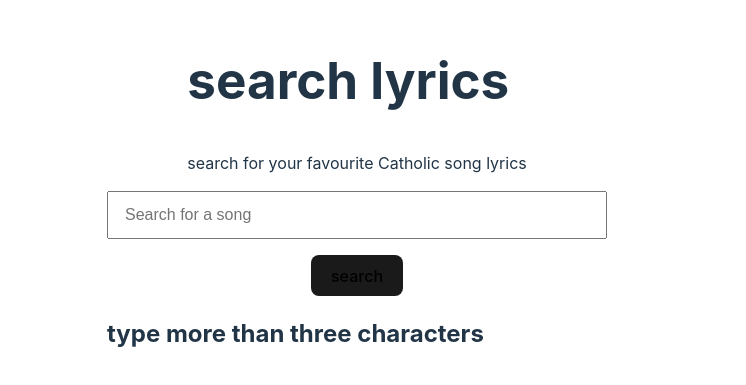
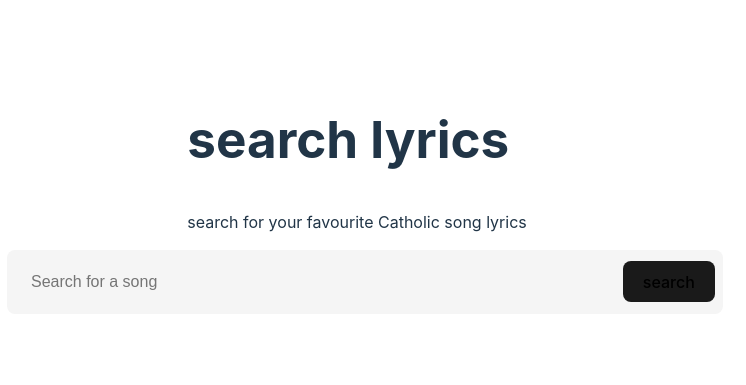
Before and after one commit to kimanthigregory/searchlyrics, a React (Vite) app: page / in a window 1280 px wide. Shown: the part 209-594 px from the top of the page, without its empty margins (283-1029 px from the left). Built offline with nearby package versions, Linux system fonts and the light colour scheme.

Commit message:
impliment search functionality

```diff
--- a/src/components/input.css
+++ b/src/components/input.css
@@ -3,16 +3,28 @@ main {
   place-items: center;
   width: 100vw;
 }
+.search {
+  width: 700px;
+}
 .search-area {
-  display: grid;
-  place-items: center;
-  gap: 1rem;
+  display: flex;
+  background-color: #f5f5f5;
+  height: 3rem;
+  padding: 0.5rem;
+  border-radius: 8px 8px 0 0;
+  width: 100%;
 }
 input {
   height: 3rem;
-  width: 500px;
+  width: 100%;
   padding: 0 1rem;
   font-size: 1rem;
+  background-color: #f5f5f5;
+  border: none;
+  color: #1a1a1a;
+}
+input:focus {
+  outline: none;
 }
 
 h1 {
@@ -38,3 +50,49 @@ button:focus,
 button:focus-visible {
   outline: 4px auto -webkit-focus-ring-color;
 }
+
+.auto-complete {
+  width: 100%;
+  background-color: #f5f5f5;
+  border-radius: 0 0 8px 8px;
+  border-top: 1px solid #aaa6a6;
+  padding: 0.5rem;
+  color: #1a1a1a;
+  height: 200px;
+  overflow-x: hidden;
+}
+/* Firefox */
+.auto-complete {
+  scrollbar-width: thin;
+  scrollbar-color: #b3b3b3 hsl(0, 0%, 100%);
+}
+
+/* Chrome, Edge, and Safari */
+.auto-complete::-webkit-scrollbar {
+  width: 6px;
+}
+
+.auto-complete::-webkit-scrollbar-track {
+  background: hsl(235, 24%, 19%);
+}
+
+.auto-complete::-webkit-scrollbar-thumb {
+  background-color: #323144;
+  border-radius: 18px;
+  border: 3px solid hsl(235, 24%, 19%);
+}
+.auto-complete li {
+  animation: fadeIn 0.3s ease;
+  animation-fill-mode: both;
+}
+
+.auto-complete li:nth-child(1) {
+  animation-delay: 0.1s;
+}
+.auto-complete li:nth-child(2) {
+  animation-delay: 0.2s;
+}
+.auto-complete li:nth-child(3) {
+  animation-delay: 0.3s;
+}
+/* Add more delays as needed */
--- a/src/components/input.jsx
+++ b/src/components/input.jsx
@@ -1,6 +1,6 @@
 import "./input.css";
 
-import { useEffect, useState } from "react";
+import { useEffect, useState, useMemo } from "react";
 import Result from "./result";
 
 export default function InputBox() {
@@ -11,6 +11,11 @@ export default function InputBox() {
   console.log(input);
 
   const [data, setData] = useState({ songs: [] });
+  const [suggestionsOn, setSuggestionsOn] = useState(false);
+  const [submit, setSubmit] = useState(false);
+  const removeSuggestions = function () {
+    setSuggestionsOn(false);
+  };
   useEffect(() => {
     const getData = () => {
       fetch("./data.json")
@@ -22,26 +27,44 @@ export default function InputBox() {
   }, []);
   console.log(data.songs);
 
-  const filter = (songs, query) => {
-    if (query.length > 3) {
-      return songs.filter((song) => {
+  const filter = useMemo(() => {
+    if (input.length > 1) {
+      setSuggestionsOn(true);
+      setSubmit(false);
+      return data.songs.filter((song) => {
         const songname = song.title.toLowerCase();
-        return songname.includes(query.toLowerCase());
+        return songname.includes(input.toLowerCase());
       });
     } else {
       return [];
     }
+  }, [input, data.songs]);
+
+  let filteredSongs = filter;
+  const handleSubmit = function (event) {
+    event.preventDefault();
+    setSubmit(true);
   };
-  console.log(filter(data.songs, input));
-  const filteredSongs = filter(data.songs, input);
+  console.log(submit);
+  const addInput = function (event) {
+    setInput(event.target.innerText);
+    filteredSongs = [];
+  };
   return (
-    <main>
+    <main onClick={removeSuggestions}>
       <section className="header">
         <h1>search lyrics</h1>
         <p>search for your favourite Catholic song lyrics</p>
       </section>
       <section className="search">
-        <form className="search-area">
+        <form
+          className="search-area"
+          onSubmit={handleSubmit}
+          autoComplete="off"
+          style={{
+            borderRadius: !suggestionsOn ? "8px" : "8px 8px 0 0",
+          }}
+        >
           <input
             type="search"
             id="search-area"
@@ -49,17 +72,21 @@ export default function InputBox() {
             value={input}
             onChange={handleClick}
           />
-          <button>search</button>
+          <button type="submit">search</button>
         </form>
-        {filteredSongs.length > 0 ? (
-          <ul>
+        {suggestionsOn && (
+          <div className="auto-complete">
             {filteredSongs.map((song) => (
-              <li>{song.title}</li>
+              <p onClick={addInput}>{song.title}</p>
             ))}
-          </ul>
-        ) : (
-          <h2>type more than three characters</h2>
+          </div>
         )}
+      </section>
+      <section className="song">
+        {submit &&
+          filteredSongs.map((song) => (
+            <Result key={song.id} title={song.title} lyrics={song.lyrics} />
+          ))}
       </section>
     </main>
   );
--- a/src/components/result.jsx
+++ b/src/components/result.jsx
@@ -1,9 +1,13 @@
 import "./results.css";
 
-export default function Result({ title }) {
+export default function Result({ title, lyrics }) {
+  const lines = lyrics.split("\n");
   return (
-    <section>
+    <section className="lyrics">
       <h2>{title}</h2>
+      {lines.map((line) => {
+        return <p>{line}</p>;
+      })}
     </section>
   );
 }
--- a/src/components/results.css
+++ b/src/components/results.css
@@ -0,0 +1,4 @@
+.lyrics {
+  width: 400px;
+  /* background-color: white; */
+}
--- a/src/index.css
+++ b/src/index.css
@@ -26,7 +26,7 @@ body {
   margin: 0;
   display: flex;
   place-items: center;
-  min-width: 320px;
+  max-width: 100vw;
   min-height: 100vh;
 }
 main {
```
